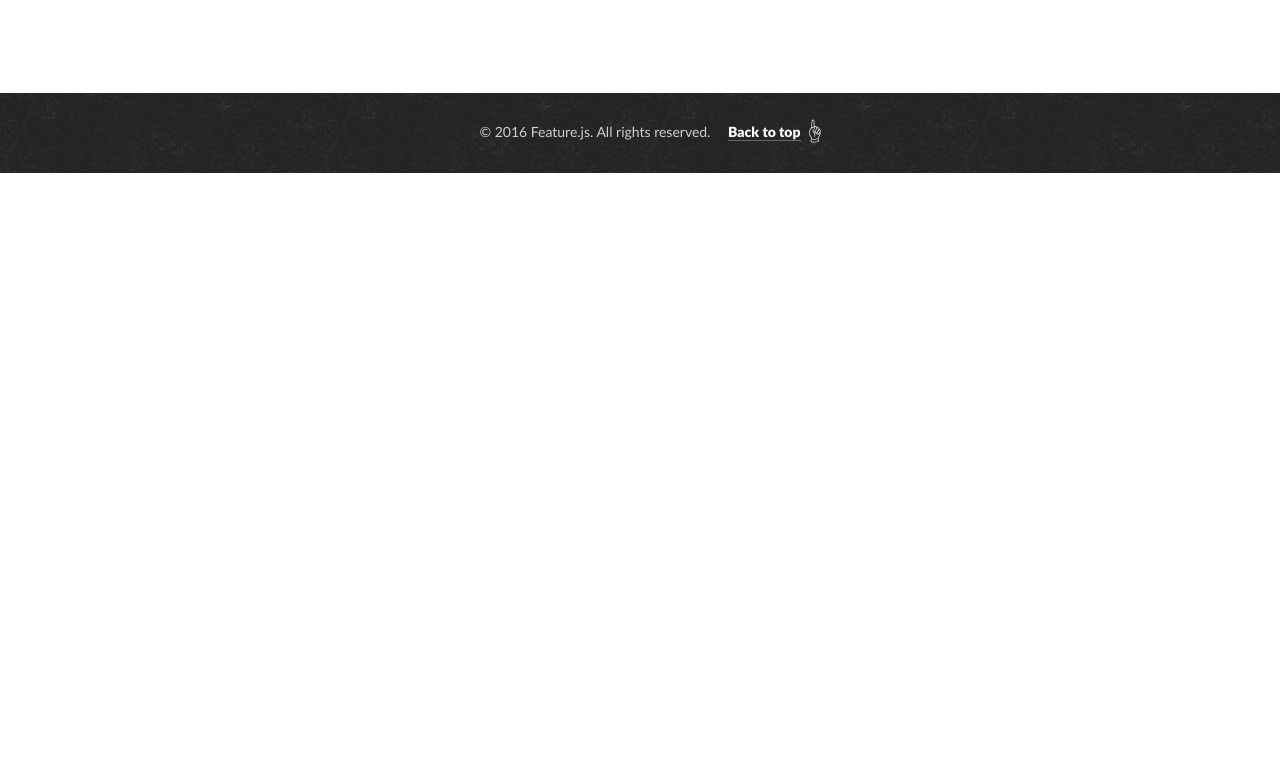
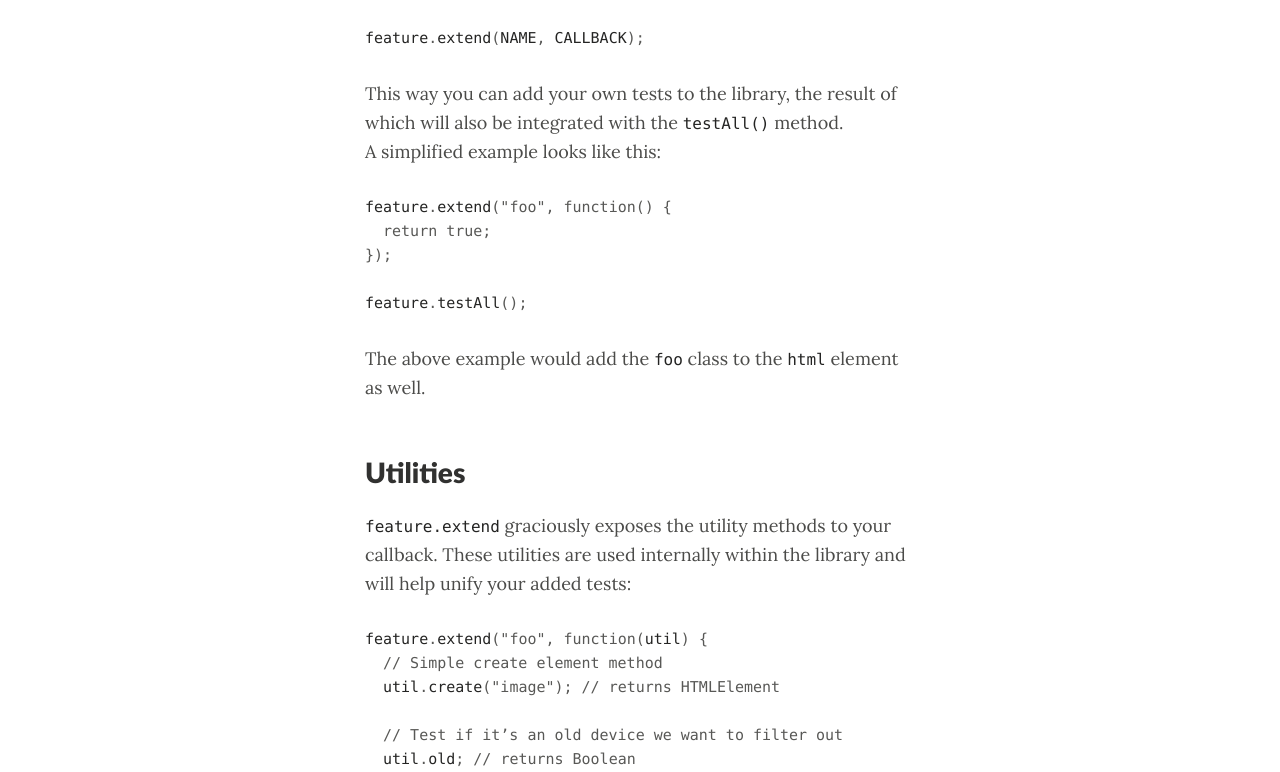
Before and after one commit to arielsalminen/feature.js, a plain HTML site: page index.html in a window 1280 px wide. Shown: the part 4594-5366 px from the top of the page. Before the commit the page ends 4767 px from the top, so only its background shows below. Drawn offline with Linux system fonts and the light colour scheme.

Commit message:
Updates versions and documentation with the added features

```diff
--- a/index.html
+++ b/index.html
@@ -32,7 +32,7 @@
     <script src="/js/all.min.js"></script>
   </head>
   <body onload="prettyPrint()">
-    <div class="notice" title="Dismiss?"><p>Feature.js 1.0.1 is released!</p> <img src="/img/close.svg" alt="Dismiss" onerror="this.onerror=null;this.src='/img/close.png'"></div>
+    <div class="notice" title="Dismiss?"><p>Feature.js 1.1.0 is released!</p> <img src="/img/close.svg" alt="Dismiss" onerror="this.onerror=null;this.src='/img/close.png'"></div>
     <header id="top">
       <nav>
         <ul>
@@ -122,6 +122,29 @@ feature.touch
 feature.viewportUnit
 feature.webGL</code></pre>
         <pre class="prettyprint lang-js"><code>feature.testAll();</code></pre>
+        <h3 id="extending">Extending</h3>
+        <p>Feature.js allows you to extend the library with your own tests or customize the existing tests by using the provided <code>extend</code> method:</p>
+        <pre class="prettyprint lang-js"><code>feature.extend(NAME, CALLBACK);</code></pre>
+        <p>This way you can add your own tests to the library, the result of which will also be integrated with the <code>testAll()</code> method. A&nbsp;simplified example looks like this:</p>
+        <pre class="prettyprint lang-js"><code>feature.extend("foo", function() {
+  return true;
+});
+
+feature.testAll();</code></pre>
+        <p>The above example would add the <code>foo</code> class to the <code>html</code> element as well.</p>
+        <h3 id="utilities">Utilities</h3>
+        <p><code>feature.extend</code> graciously exposes the utility methods to your callback. These utilities are used internally within the library and will help unify your added tests:</p>
+        <pre class="prettyprint lang-js"><code>feature.extend("foo", function(util) {
+  // Simple create element method
+  util.create("image"); // returns HTMLElement
+
+  // Test if it’s an old device we want to filter out
+  util.old; // returns Boolean
+
+  // Takes standard CSS property as a parameter and returns
+  // its prefixed version valid for the current browser
+  util.pfx("transition"); // returns Boolean
+});</code></pre>
         <p class="center" id="download">
           <a href="https://github.com/viljamis/feature.js/archive/master.zip" class="btn hover"><b>Download</b> <i>(v1.0.1)</i></a><br>or <br><a href="https://github.com/viljamis/feature.js" rel="external" class="btn-alt"><em>View&nbsp;Source&nbsp;on&nbsp;GitHub</em></a>
         </p>
@@ -129,7 +152,7 @@ feature.webGL</code></pre>
     </article>
     <footer>
       <div class="wrapper">
-        &copy; 2016 Feature.js. All&nbsp;rights&nbsp;reserved.
+        &copy; 2019 Feature.js. All&nbsp;rights&nbsp;reserved.
         <a href="#top" data-scroll>Back to top</a>
       </div>
     </footer>
```
